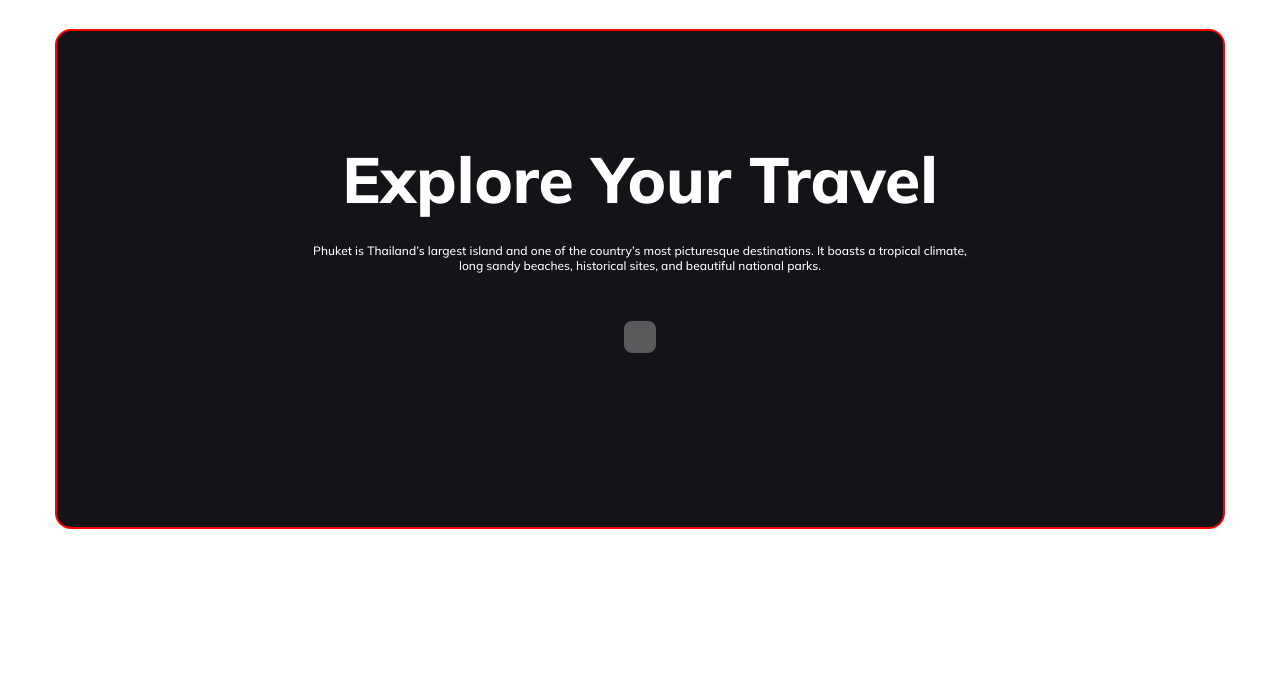
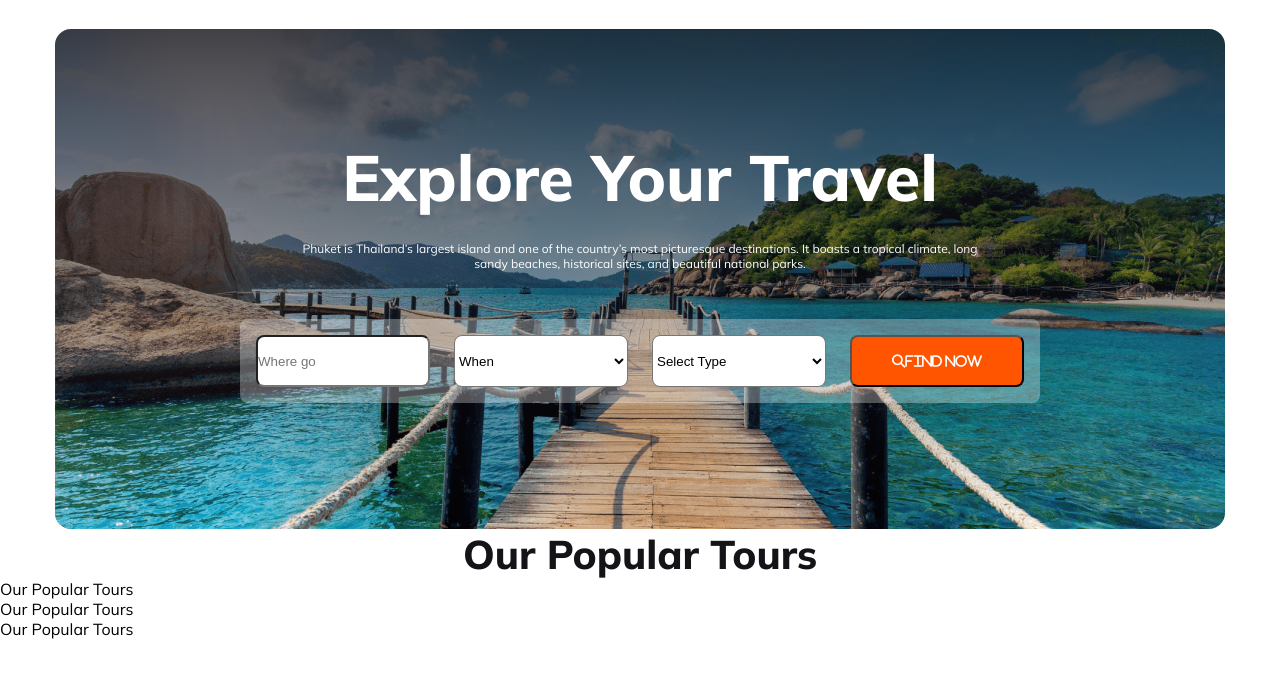
Before and after one commit to emonn1667/PH-Second-Assignment, a plain HTML site: page index.html in a window 1280 px wide. Shown: the part 115-790 px from the top of the page. Drawn offline with Linux system fonts and the light colour scheme.

Commit message:
2nd complete

```diff
--- a/index.html
+++ b/index.html
@@ -40,10 +40,29 @@
 
             <div>
                 <form class="form">
-
-
+                    <input type="text" placeholder="Where go" class="inputform">
+                    <select class="inputform">
+                        <option value="#">When</option>
+                        <option value="#">10 PM</option>
+                        <option value="#">12 AM</option>
+                    </select>
+                    <select class="inputform">
+                        <option value="#">Select Type</option>
+                        <option value="#">Economic</option>
+                        <option value="#">First Class</option>
+                    </select>
+                    <button type="submit" class="inputkk"><i class="fa fa-search">Find Now</i></button>
 
                 </form>
+            </div>
+        </div>
+
+        <div class="populartour-container">
+            <div class="popular-text">
+                <p class="text1">Our Popular Tours</p>
+                <p class="text2">Our Popular Tours</p>
+                <p class="text3">Our Popular Tours</p>
+                <p class="text4">Our Popular Tours</p>
             </div>
         </div>
 
--- a/style.css
+++ b/style.css
@@ -1,4 +1,4 @@
-@import url("https://fonts.googleapis.com/css2?family=Mulish:ital,wght@0,500;0,600;0,800;0,900;1,300;1,500;1,700&display=swap");
+@import url("https://fonts.googleapis.com/css2?family=Mulish:ital,wght@0,300;0,400;0,500;0,600;0,700;0,800;0,900;0,1000;1,300;1,400;1,500;1,700;1,900&display=swap");
 
 * {
   margin: 0;
@@ -80,16 +80,15 @@
 }
 
 .explore-container {
-  border: 2px solid red;
   width: 1170px;
   height: 500px;
   flex-shrink: 0;
   border-radius: 16px;
-  /* background: linear-gradient(
+  background: linear-gradient(
       180deg,
       rgba(19, 19, 24, 0.8) 0%,
       rgba(19, 19, 24, 0) 100%
-    ), url(./images/Group\ 13\ \(1\)\ \(1\).png); */
+    ), url(./images/Group\ 13\ \(1\)\ \(1\).png);
 
   display: flex;
   flex-direction: column;
@@ -129,3 +128,43 @@
   border-radius: 8px;
   background: rgba(255, 255, 255, 0.3);
 }
+
+.inputform {
+  width: 174px;
+  height: 52px;
+  flex-shrink: 0;
+  border-radius: 8px;
+  background: #fff;
+}
+
+.inputff {
+  width: 174px;
+  height: 52px;
+  flex-shrink: 0;
+  border-radius: 8px;
+  background: #ff5400;
+  color: #fff;
+  font-family: Mulish;
+  font-size: 16px;
+  font-style: normal;
+  line-height: normal;
+}
+
+.inputkk {
+  color: #ffff;
+  width: 174px;
+  height: 52px;
+  flex-shrink: 0;
+  border-radius: 8px;
+  background: #ff5400;
+}
+
+.text1 {
+  color: #131318;
+  text-align: center;
+  font-family: Mulish;
+  font-size: 40px;
+  font-style: normal;
+  font-weight: 800;
+  line-height: normal;
+}
```
